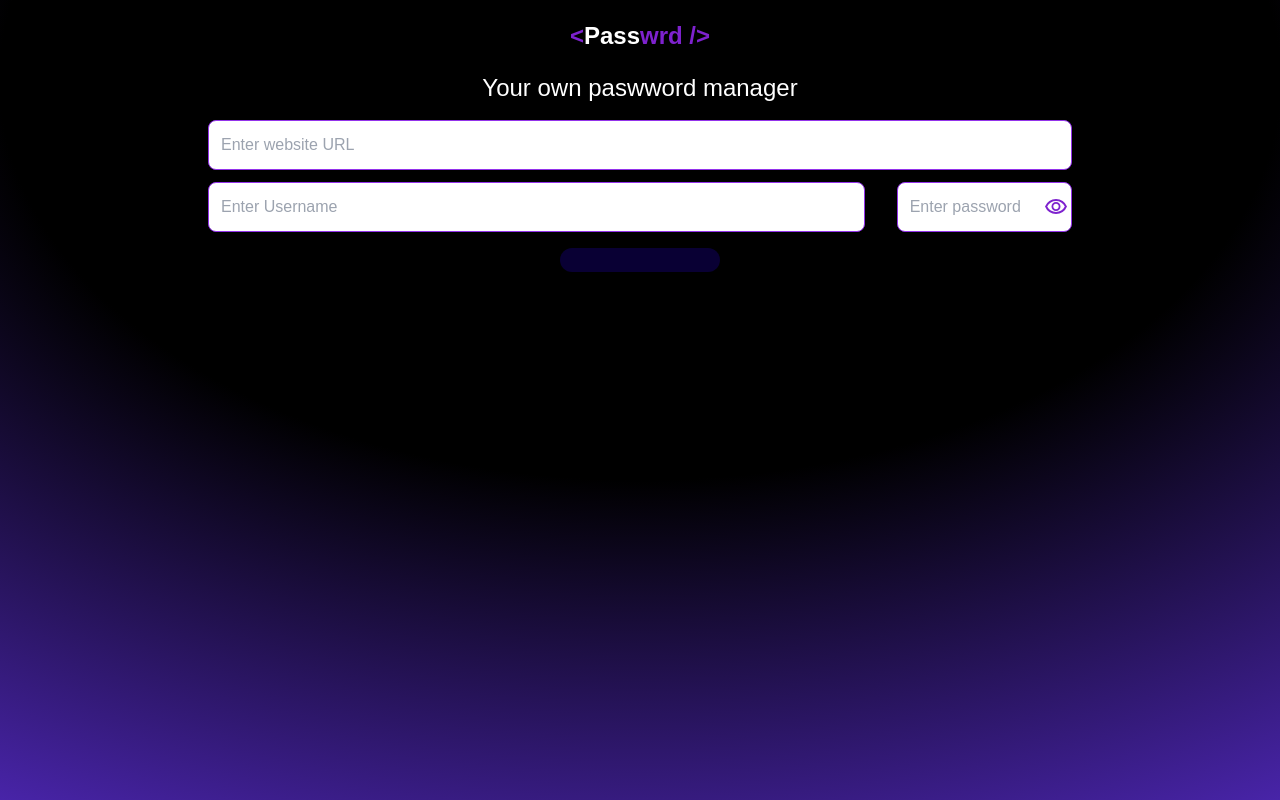
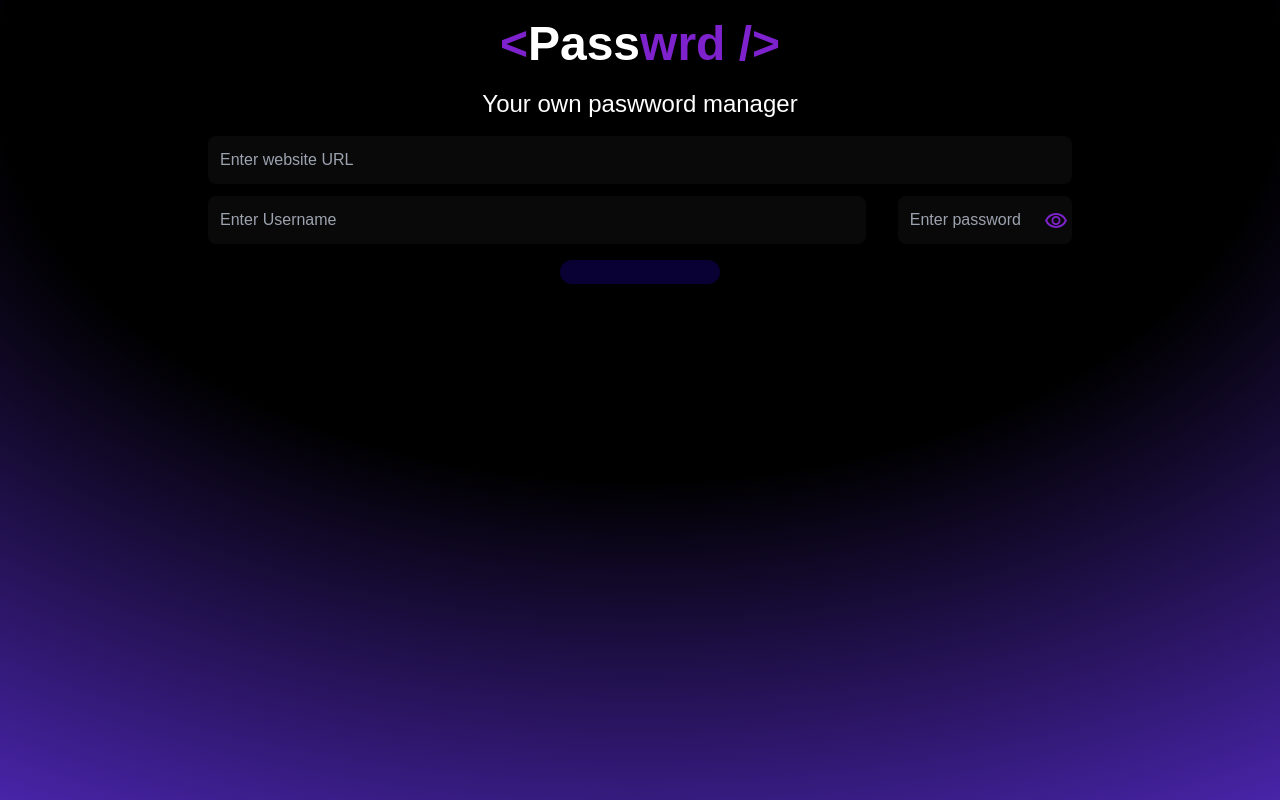
Before and after one commit to AliyasAhmed/Password_Manager, a React (Vite) app: page / in a window 1280 px wide. Built offline with nearby package versions, Linux system fonts and the light colour scheme; some icons are missing; a web font is replaced by a local one.

Commit message:
Another react Project

```diff
--- a/src/Components/Manager.jsx
+++ b/src/Components/Manager.jsx
@@ -1,8 +1,16 @@
-import { React, useRef, useState } from "react";
+import { React, useRef, useState, useEffect } from "react";
 import VisibleEye from "../assets/svg/VisibleEye.svg";
 import NotVisibleEye from "../assets/svg/VisibleOffeye.svg";
 const Manager = () => {
-    const [Form, SetForm] = useState({website:"",username:"",password:""})
+  useEffect(() => {
+    let passwords = localStorage.getItem("password");
+    let passwordArray;
+    if (passwords) {
+      setpasswordArray(JSON.parse(passwords));
+    }
+  }, []);
+  const [Form, SetForm] = useState({ website: "", username: "", password: "" });
+  const [passwordArray, setpasswordArray] = useState([]);
   const ref = useRef();
   const Showpassword = () => {
     if (ref.current.src.includes(NotVisibleEye)) {
@@ -11,16 +19,13 @@ const Manager = () => {
       ref.current.src = NotVisibleEye;
     }
   };
-  const SavePassWord = () =>{
-    let password = localStorage.getItem("password", password)
-    if (password){
-        localStorage.setItem(password)
-    }
-
-  }
-  const handlechange = (e) =>{
-    SetForm({...Form, [e.target.name]:e.target.value})
-  }
+  const SavePassWord = () => {
+    setpasswordArray([...passwordArray, Form])
+    localStorage.setItem('password', JSON.stringify([...passwordArray, Form]))
+  };
+  const handlechange = (e) => {
+    SetForm({ ...Form, [e.target.name]: e.target.value });
+  };
   return (
     <>
       <div className="absolute inset-0 -z-10 h-full w-full items-center px-5 py-24 [background:radial-gradient(125%_125%_at_50%_10%,#000_40%,#63e_100%)]"></div>
@@ -28,7 +33,7 @@ const Manager = () => {
         <p className="text-2xl">Your own paswword manager</p>
         <div className="text-white flex flex-col p-4 gap-3">
           <input
-            className="border border-purple-600 w-full rounded-lg text-black p-3"
+            className="bg-[#3f3f3f27] text-white w-full rounded-lg p-3 focus:border-green-600"
             type="text"
             name="website"
             id=""
@@ -38,7 +43,7 @@ const Manager = () => {
           />
           <div className="flex w-full gap-8">
             <input
-            className="border border-purple-600 w-full rounded-lg text-black p-3"
+              className=" w-full rounded-lg bg-[#3f3f3f27] text-white p-3"
               type="text"
               name="username"
               id=""
@@ -48,7 +53,7 @@ const Manager = () => {
             />
             <div className="relative">
               <input
-            className="border border-purple-600 w-full rounded-lg text-black p-3"
+                className=" w-full rounded-lg bg-[#3f3f3f27] text-white p-3"
                 type="text"
                 name="password"
                 id=""
--- a/src/Components/Navbar.jsx
+++ b/src/Components/Navbar.jsx
@@ -3,7 +3,7 @@ import React from "react";
 const navbar = () => {
   return (
     <nav className=" text-white flex justify-center p-5">
-        <div className="font-bold text-2xl hover:scale-[90%] transition-all cursor-pointer">
+        <div className="font-bold text-5xl hover:scale-[90%] transition-all cursor-pointer">
             <span className="text-purple-700">&lt;</span>
             Pass
             <span className="text-purple-700">wrd /&gt;</span>
```
Lines whose indentation alone changed are shown as unchanged.
